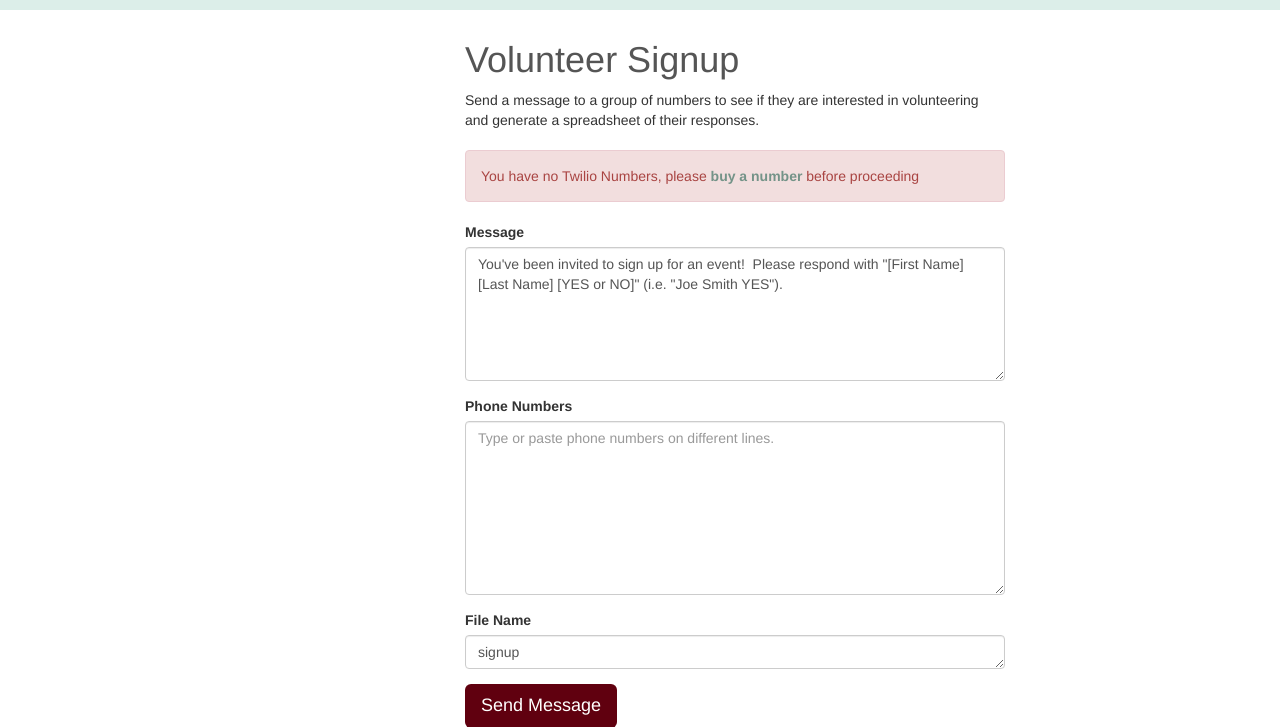
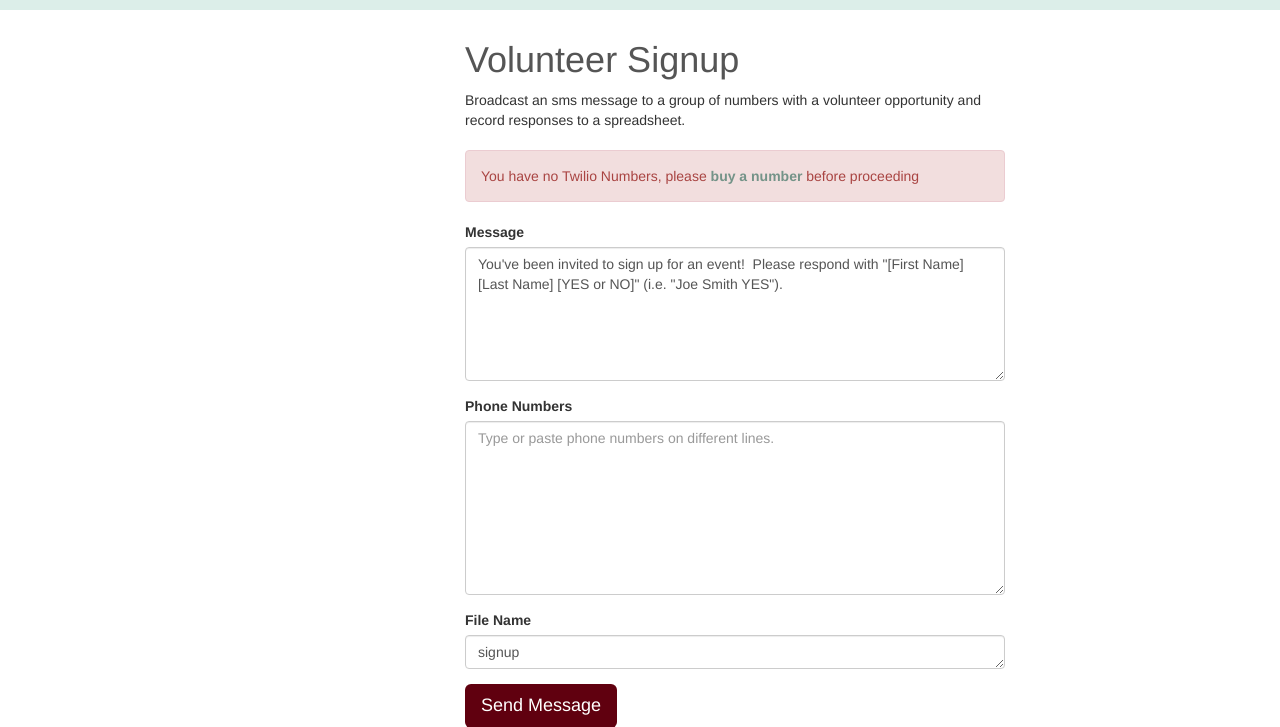
Before and after one commit to Twilio-org/rapid-response-kit, a Flask app: template rapid_response_kit/templates/volunteer-signup.html in a window 1280 px wide. Shown: the top 727 px of the page. Run offline with Flask 2, Linux system fonts and the light colour scheme; the template is opened without the code that fills it, so the values that code supplies are empty; parts of the project's set-up code (start-up, migrations or seed data) failed here and were passed over; some libraries are stand-ins or nearby versions.

Commit message:
make desc for volunteer signup page better

```diff
--- a/rapid_response_kit/templates/volunteer-signup.html
+++ b/rapid_response_kit/templates/volunteer-signup.html
@@ -4,7 +4,7 @@
 
 {% block content %}
     <h1>Volunteer Signup</h1>
-    <p>Send a message to a group of numbers to see if they are interested in volunteering and generate a spreadsheet of their responses.</p>
+    <p>Broadcast an sms message to a group of numbers with a volunteer opportunity and record responses to a spreadsheet.</p>
     <form class="form" method="POST">
         <div class="form-group">
             {{ common.twilio_numbers(numbers) }}
```
